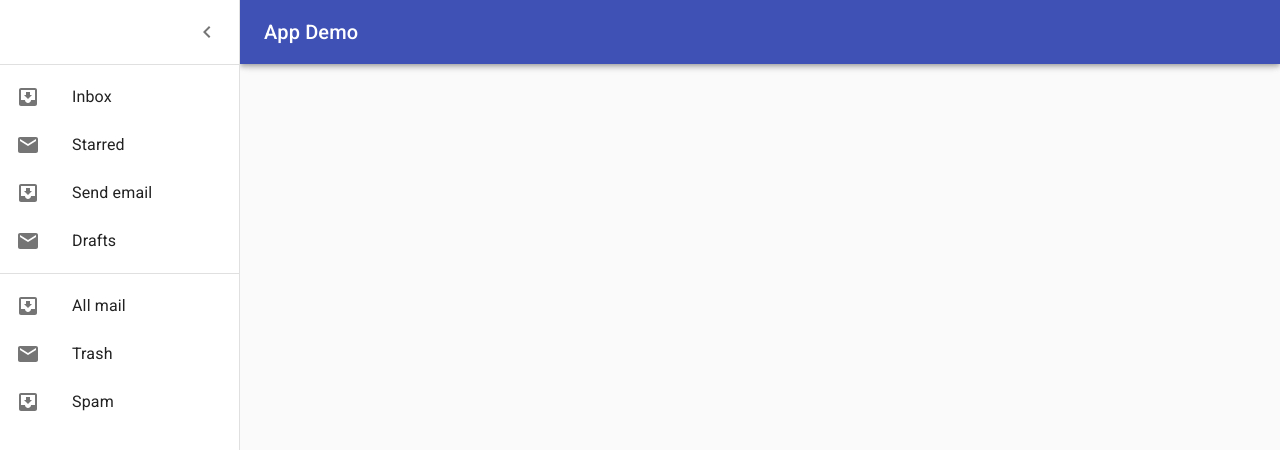
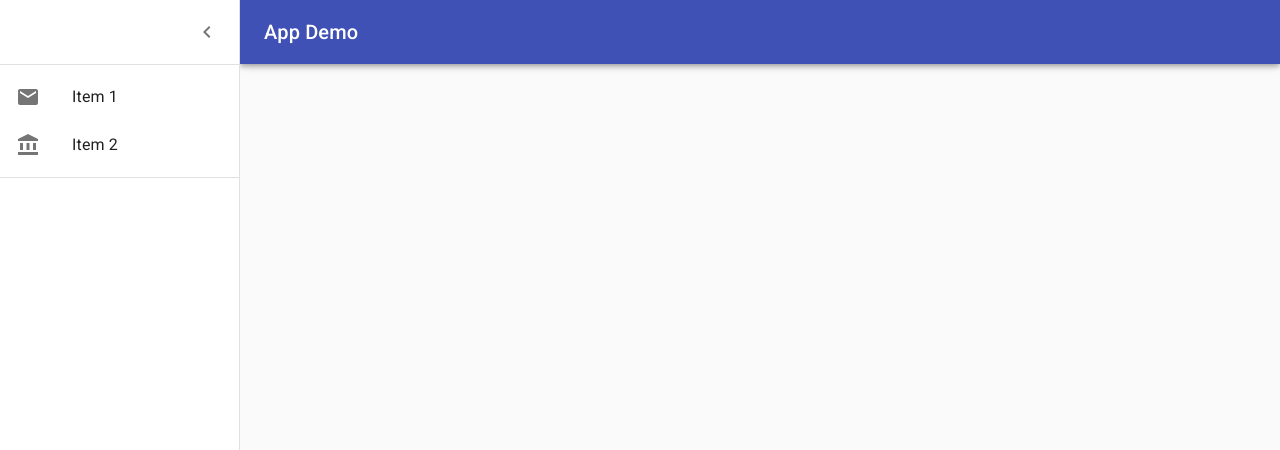
Before and after one commit to danielschmitz/vercel-nextjs-crud, a Next.js app: page / in a window 1280 px wide. Both pictures are taken after a click on the button "open drawer". Shown: the top 450 px of the page. Built offline with nearby package versions, Linux system fonts and the light colour scheme.

Commit message:
Teste de menu

```diff
--- a/components/Cabecalho.js
+++ b/components/Cabecalho.js
@@ -12,11 +12,7 @@ import IconButton from '@material-ui/core/IconButton';
 import MenuIcon from '@material-ui/icons/Menu';
 import ChevronLeftIcon from '@material-ui/icons/ChevronLeft';
 import ChevronRightIcon from '@material-ui/icons/ChevronRight';
-import ListItem from '@material-ui/core/ListItem';
-import ListItemIcon from '@material-ui/core/ListItemIcon';
-import ListItemText from '@material-ui/core/ListItemText';
-import InboxIcon from '@material-ui/icons/MoveToInbox';
-import MailIcon from '@material-ui/icons/Mail';
+import Menu from './Menu';
 
 const drawerWidth = 240;
 
@@ -129,23 +125,8 @@ export default function PersistentDrawerLeft() {
           </IconButton>
         </div>
         <Divider />
-        <List>
-          {['Inbox', 'Starred', 'Send email', 'Drafts'].map((text, index) => (
-            <ListItem button key={text}>
-              <ListItemIcon>{index % 2 === 0 ? <InboxIcon /> : <MailIcon />}</ListItemIcon>
-              <ListItemText primary={text} />
-            </ListItem>
-          ))}
-        </List>
+          <Menu />
         <Divider />
-        <List>
-          {['All mail', 'Trash', 'Spam'].map((text, index) => (
-            <ListItem button key={text}>
-              <ListItemIcon>{index % 2 === 0 ? <InboxIcon /> : <MailIcon />}</ListItemIcon>
-              <ListItemText primary={text} />
-            </ListItem>
-          ))}
-        </List>
       </Drawer>
       <main
         className={clsx(classes.content, {
@@ -153,8 +134,7 @@ export default function PersistentDrawerLeft() {
         })}
       >
         <div className={classes.drawerHeader} />
-
-      </main>
+     </main>
     </div>
   );
 }
--- /dev/null
+++ b/components/Menu.js
@@ -0,0 +1,16 @@
+import { List, ListItem, ListItemIcon, ListItemText } from "@material-ui/core";
+import MailIcon from '@material-ui/icons/Mail';
+import AccountBalanceIcon from '@material-ui/icons/AccountBalance';
+
+export default function Menu() {
+    return <List>
+            <ListItem button key='1'>
+              <ListItemIcon><MailIcon /></ListItemIcon>
+              <ListItemText primary="Item 1"/>
+            </ListItem>
+            <ListItem button key='2'>
+              <ListItemIcon><AccountBalanceIcon /></ListItemIcon>
+              <ListItemText primary="Item 2"/>
+            </ListItem>
+        </List>
+}
--- a/pages/_app.js
+++ b/pages/_app.js
@@ -8,9 +8,7 @@ function MyApp({ Component, pageProps }) {
     return (
     <div>
       <Cabecalho></Cabecalho>
-      <Typography paragraph>
-        <Component {...pageProps} />
-      </Typography>
+      <Component {...pageProps} />
     </div>
   )
 }
```
